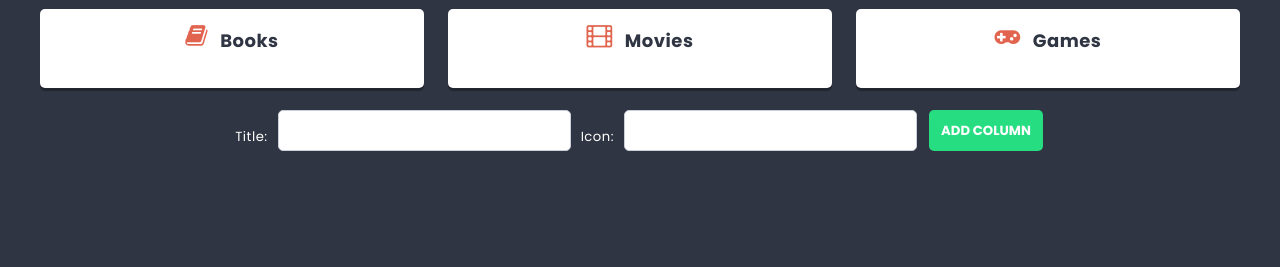
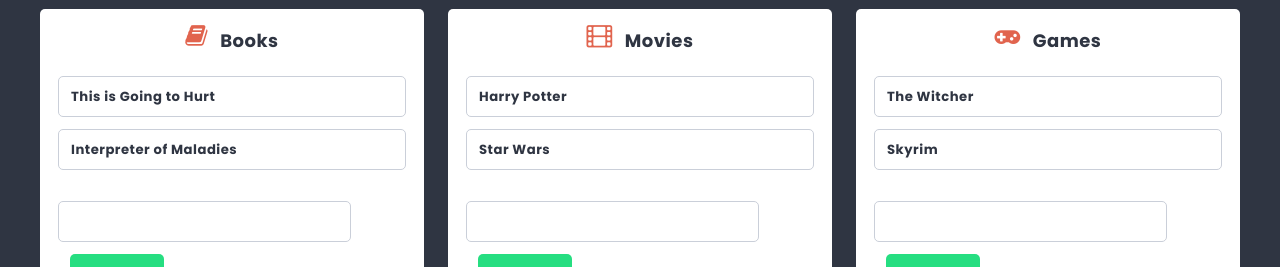
Before and after one commit to Natalialas/react-app, a React (Create React App) app: page / in a window 1280 px wide. Shown: the part 532-799 px from the top of the page. Built offline with nearby package versions, Linux system fonts and the light colour scheme.

Commit message:
Add cards

```diff
--- /dev/null
+++ b/src/components/Card/Card.js
@@ -0,0 +1,9 @@
+import styles from './Card.module.scss';
+
+const Card = props => {
+    return (
+        <li className={styles.card}>{props.title}</li>
+    );
+};
+
+export default Card;
--- /dev/null
+++ b/src/components/Card/Card.module.scss
@@ -0,0 +1,13 @@
+@import '../../styles/settings.scss';
+
+.card {
+    position: relative;
+    background: $color-light;
+    border: 1px solid lighten($color-dark, 60%);
+    padding: $base-size;
+    margin: 0 0 $base-size 0;
+    border-radius: $radius;
+    display: flex;
+    justify-content: space-between;
+    font-weight: bold;
+}
--- /dev/null
+++ b/src/components/CardForm/CardForm.js
@@ -0,0 +1,25 @@
+import styles from './CardForm.module.scss';
+import TextInput from '../TextInput/TextInput';
+import Button from '../Button/Button';
+import { useState } from 'react';
+
+
+const CardForm = props => {
+
+    const [title, setTitle] = useState('');
+
+    const handleSubmit = e => {
+        e.preventDefault();
+        props.action({ title: title }, props.columnId);
+        setTitle('');
+    };
+
+	return (
+        <form className={styles.CardForm} onSubmit={handleSubmit}>
+            <TextInput type="text" value={title} onChange={e => setTitle(e.target.value)} />
+            <Button>Add card</Button>
+        </form>
+	);
+};
+
+export default CardForm;
--- /dev/null
+++ b/src/components/CardForm/CardForm.module.scss
@@ -0,0 +1,15 @@
+@import '../../styles/settings.scss';
+
+.cardForm {
+    display: flex;
+    justify-content: center;
+    align-items: flex-end;
+    padding: 10px;
+}
+
+@media (max-width: 620px) {
+    .cardForm {
+        flex-direction: column;
+        align-items: center;
+    }
+}
--- a/src/components/Column/Column.js
+++ b/src/components/Column/Column.js
@@ -1,9 +1,15 @@
 import styles from './Column.module.scss';
+import Card from '../Card/Card';
+import CardForm from '../CardForm/CardForm';
 
 const Column = props => {
     return (
         <article className={styles.column}>
             <h2 className={styles.title}><span className={styles.icon + ' fa fa-' + props.icon}></span>{props.title}</h2>
+            <ul className={styles.cards}>
+                {props.cards.map(card => <Card key={card.id} title={card.title} />)}
+            </ul>
+            <CardForm columnId={props.id} action={props.addCard} />
         </article>
     );
   };
--- a/src/components/List/List.js
+++ b/src/components/List/List.js
@@ -1,6 +1,7 @@
 import styles from './List.module.scss';
 import Column from '../Column/Column'
 import ColumnForm from '../ColumnForm/ColumnForm';
+// import CardForm from '../CardForm/CardForm';
 import { useState } from 'react';
 import shortid from 'shortid';
 
@@ -8,14 +9,50 @@
 const List = () => {
 
     const [columns, setColumns] = useState([
-        { id: 1, title: 'Books', icon: 'book' },
-        { id: 2, title: 'Movies', icon: 'film' },
-        { id: 3, title: 'Games', icon: 'gamepad' }
+        {
+            id: 1,
+            title: 'Books',
+            icon: 'book',
+            cards: [
+                { id: 1, title: 'This is Going to Hurt' },
+                { id: 2, title: 'Interpreter of Maladies' }
+            ]
+        },
+        {
+            id: 2,
+            title: 'Movies',
+            icon: 'film',
+            cards: [
+                { id: 1, title: 'Harry Potter' },
+                { id: 2, title: 'Star Wars' }
+            ]
+        },
+        {
+            id: 3,
+            title: 'Games',
+            icon: 'gamepad',
+            cards: [
+                { id: 1, title: 'The Witcher' },
+                { id: 2, title: 'Skyrim' }
+            ]
+        }
     ]);
 
     const addColumn = newColumn => {
-		setColumns([...columns, { id: shortid(), title: newColumn.title, icon: newColumn.icon }]);
-};
+		setColumns([...columns, { id: shortid(), title: newColumn.title, icon: newColumn.icon, cards: [] }]);
+    };
+
+    const addCard = (newCard, columnId) => {
+        const columnsUpdated = columns.map(column => {
+            if(column.id === columnId)
+                return { ...column, cards: [...column.cards, { id: shortid(), title: newCard.title }]}
+            else
+                return column
+        })
+
+        setColumns(columnsUpdated);
+
+    };
 
     return (
     <div className={styles.list}>
@@ -24,7 +61,7 @@
         </header>
         <p className={styles.description}>Interesting things I want to check out</p>
         <section className={styles.columns}>
-            {columns.map(column => <Column key={column.id} title={column.title} icon={column.icon} />)}
+            {columns.map(column => <Column key={column.id} id={column.id} title={column.title} icon={column.icon} cards={column.cards} addCard={addCard} />)}
         </section>
         <ColumnForm action={addColumn} />
     </div>
```
